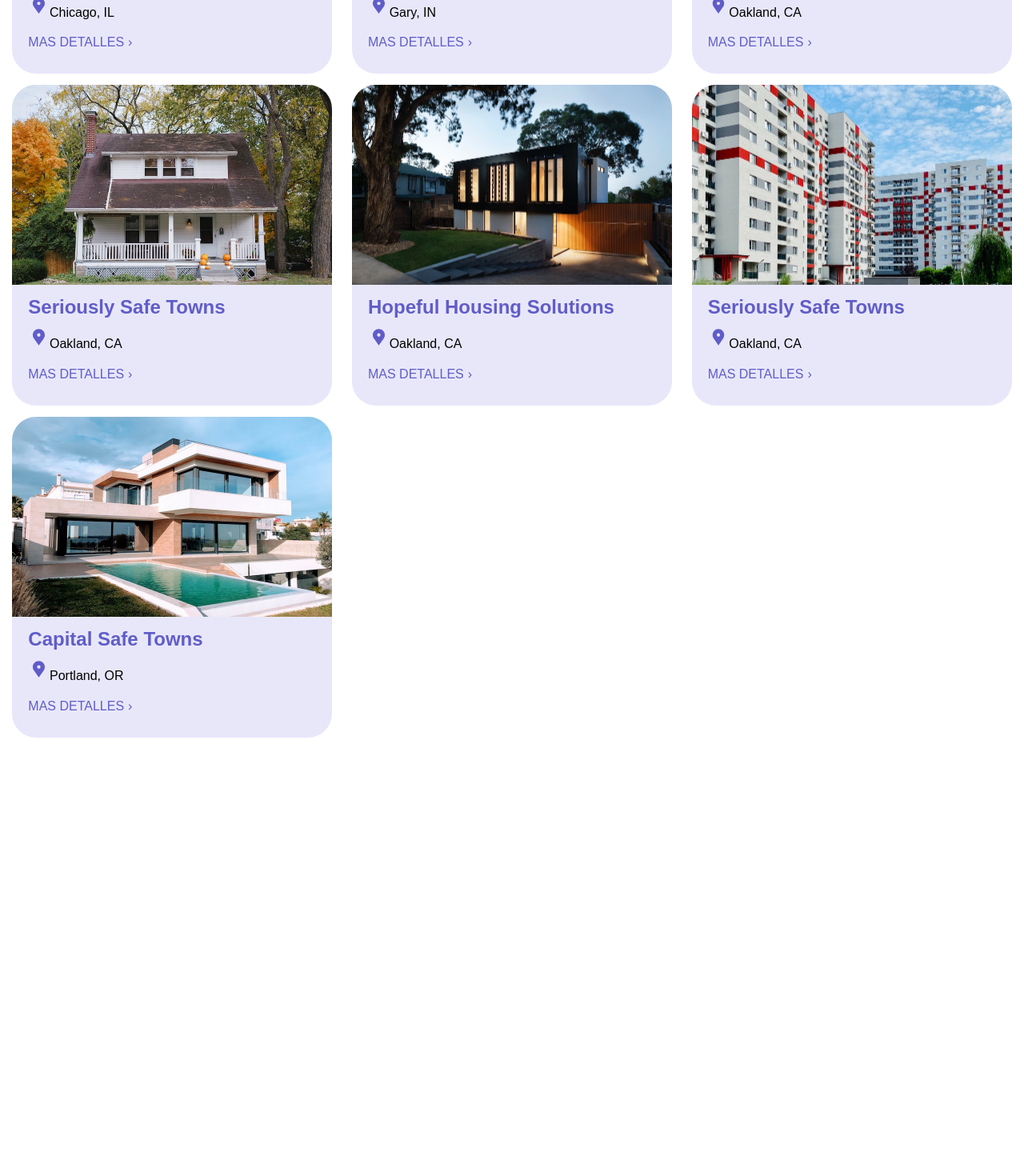
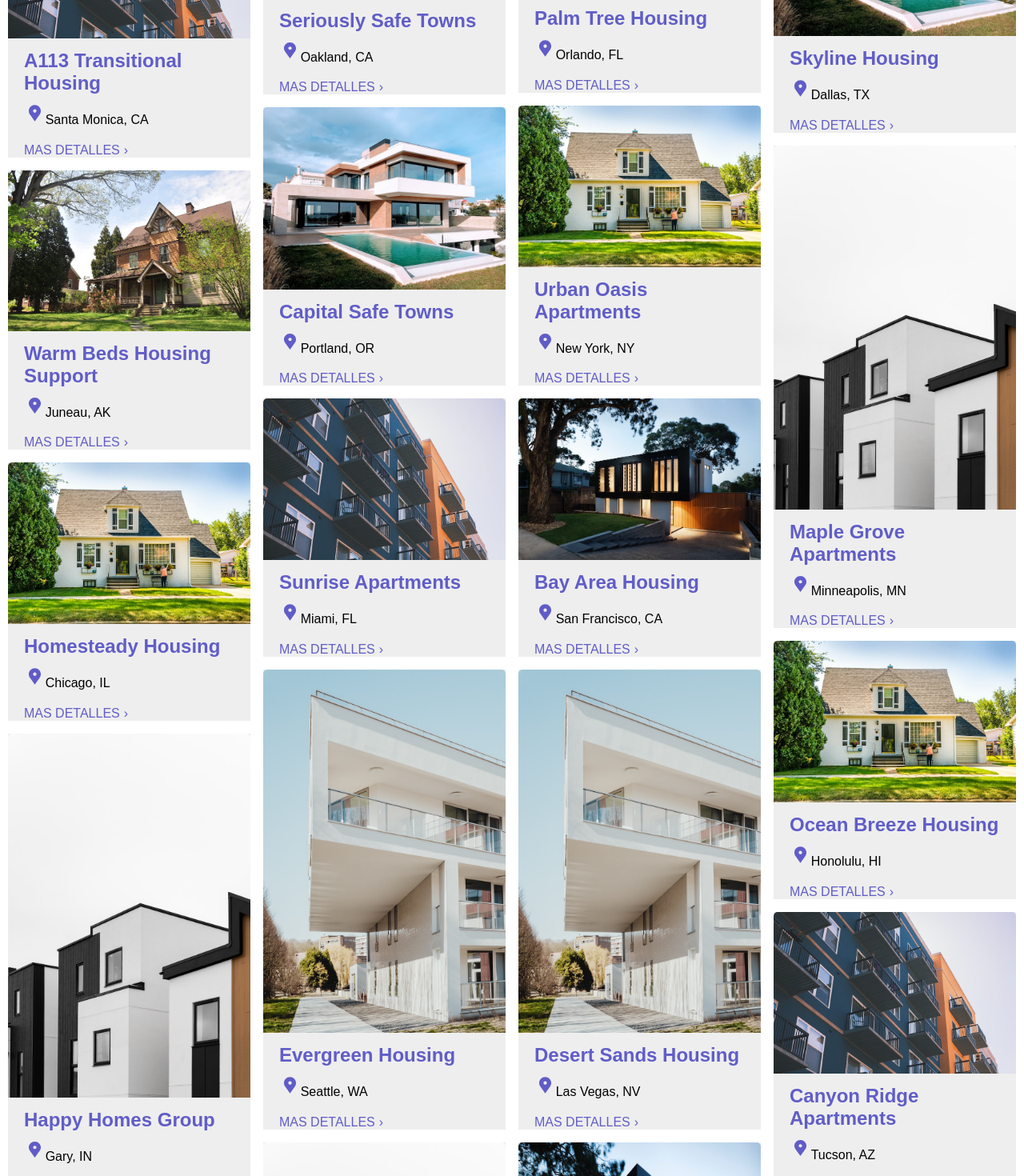
Before and after one commit to eandreschavezb/Real-State-Listings-Angular-Application, an Angular app: page / in a window 1280 px wide. Shown: the part 900-2370 px from the top of the page at 80% size. Before the commit the page ends 1832 px from the top, so only its background shows below. Built offline with nearby package versions, Linux system fonts and the light colour scheme; data requests are answered from the project's data file.

Commit message:
Masonry layout

```diff
--- a/db.json
+++ b/db.json
@@ -99,6 +99,210 @@
             "availableUnits": 6,
             "wifi": true,
             "laundry": true
-        }
+        },
+        {
+                "id": 10,
+                "name": "Sunrise Apartments",
+                "city": "Miami",
+                "state": "FL",
+                "photo": "/assets/brandon-griggs-wR11KBaB86U-unsplash.jpg",
+                "availableUnits": 3,
+                "wifi": true,
+                "laundry": false
+            },
+            {
+                "id": 11,
+                "name": "Evergreen Housing",
+                "city": "Seattle",
+                "state": "WA",
+                "photo": "/assets/bernard-hermant-CLKGGwIBTaY-unsplash.jpg",
+                "availableUnits": 7,
+                "wifi": true,
+                "laundry": true
+            },
+            {
+                "id": 12,
+                "name": "Lakeside Residences",
+                "city": "Austin",
+                "state": "TX",
+                "photo": "/assets/krzysztof-hepner-978RAXoXnH4-unsplash.jpg",
+                "availableUnits": 0,
+                "wifi": false,
+                "laundry": true
+            },
+            {
+                "id": 13,
+                "name": "Sunset Villas",
+                "city": "Phoenix",
+                "state": "AZ",
+                "photo": "/assets/i-do-nothing-but-love-lAyXdl1-Wmc-unsplash.jpg",
+                "availableUnits": 5,
+                "wifi": true,
+                "laundry": false
+            },
+            {
+                "id": 14,
+                "name": "Mountain View Housing",
+                "city": "Denver",
+                "state": "CO",
+                "photo": "/assets/phil-hearing-IYfp2Ixe9nM-unsplash.jpg",
+                "availableUnits": 3,
+                "wifi": false,
+                "laundry": true
+            },
+            {
+                "id": 15,
+                "name": "Seaside Apartments",
+                "city": "San Diego",
+                "state": "CA",
+                "photo": "/assets/saru-robert-9rP3mxf8qWI-unsplash.jpg",
+                "availableUnits": 8,
+                "wifi": true,
+                "laundry": true
+            },
+            {
+                "id": 16,
+                "name": "Palm Tree Housing",
+                "city": "Orlando",
+                "state": "FL",
+                "photo": "/assets/webaliser-_TPTXZd9mOo-unsplash.jpg",
+                "availableUnits": 2,
+                "wifi": true,
+                "laundry": false
+            },
+            {
+                "id": 17,
+                "name": "Urban Oasis Apartments",
+                "city": "New York",
+                "state": "NY",
+                "photo": "/assets/ian-macdonald-W8z6aiwfi1E-unsplash.jpg",
+                "availableUnits": 1,
+                "wifi": true,
+                "laundry": true
+            },
+            {
+                "id": 18,
+                "name": "Bay Area Housing",
+                "city": "San Francisco",
+                "state": "CA",
+                "photo": "/assets/r-architecture-GGupkreKwxA-unsplash.jpg",
+                "availableUnits": 4,
+                "wifi": false,
+                "laundry": true
+            },
+            {
+                "id": 19,
+                "name": "Desert Sands Housing",
+                "city": "Las Vegas",
+                "state": "NV",
+                "photo": "/assets/bernard-hermant-CLKGGwIBTaY-unsplash.jpg",
+                "availableUnits": 6,
+                "wifi": true,
+                "laundry": false
+            },
+            {
+                "id": 20,
+                "name": "Pine Ridge Housing",
+                "city": "Boise",
+                "state": "ID",
+                "photo": "/assets/r-architecture-JvQ0Q5IkeMM-unsplash.jpg",
+                "availableUnits": 3,
+                "wifi": true,
+                "laundry": true
+            },
+            {
+                "id": 21,
+                "name": "City Lights Apartments",
+                "city": "Los Angeles",
+                "state": "CA",
+                "photo": "/assets/phil-hearing-IYfp2Ixe9nM-unsplash.jpg",
+                "availableUnits": 7,
+                "wifi": false,
+                "laundry": true
+            },
+            {
+                "id": 22,
+                "name": "Forest View Housing",
+                "city": "Portland",
+                "state": "OR",
+                "photo": "/assets/i-do-nothing-but-love-lAyXdl1-Wmc-unsplash.jpg",
+                "availableUnits": 2,
+                "wifi": true,
+                "laundry": true
+            },
+            {
+                "id": 23,
+                "name": "Riverbend Residences",
+                "city": "Nashville",
+                "state": "TN",
+                "photo": "/assets/r-architecture-JvQ0Q5IkeMM-unsplash.jpg",
+                "availableUnits": 5,
+                "wifi": false,
+                "laundry": false
+            },
+            {
+                "id": 24,
+                "name": "Skyline Housing",
+                "city": "Dallas",
+                "state": "TX",
+                "photo": "/assets/webaliser-_TPTXZd9mOo-unsplash.jpg",
+                "availableUnits": 4,
+                "wifi": true,
+                "laundry": false
+            },
+            {
+                "id": 25,
+                "name": "Maple Grove Apartments",
+                "city": "Minneapolis",
+                "state": "MN",
+                "photo": "/assets/krzysztof-hepner-978RAXoXnH4-unsplash.jpg",
+                "availableUnits": 1,
+                "wifi": true,
+                "laundry": true
+            },
+            {
+                "id": 26,
+                "name": "Ocean Breeze Housing",
+                "city": "Honolulu",
+                "state": "HI",
+                "photo": "/assets/ian-macdonald-W8z6aiwfi1E-unsplash.jpg",
+                "availableUnits": 0,
+                "wifi": true,
+                "laundry": false
+            },
+            {
+                "id": 27,
+                "name": "Canyon Ridge Apartments",
+                "city": "Tucson",
+                "state": "AZ",
+                "photo": "/assets/brandon-griggs-wR11KBaB86U-unsplash.jpg",
+                "availableUnits": 6,
+                "wifi": false,
+                "laundry": true
+            },
+            {
+                "id": 28,
+                "name": "Hilltop Homes",
+                "city": "Salt Lake City",
+                "state": "UT",
+                "photo": "/assets/saru-robert-9rP3mxf8qWI-unsplash.jpg",
+                "availableUnits": 3,
+                "wifi": true,
+                "laundry": true
+            },
+            {
+                "id": 29,
+                "name": "Riverstone Housing",
+                "city": "Spokane",
+                "state": "WA",
+                "photo": "/assets/ian-macdonald-W8z6aiwfi1E-unsplash.jpg",
+                "availableUnits": 5,
+                "wifi": true,
+                "laundry": false
+            }
+
+
+
+
     ]
 }
--- a/src/app/home/home.component.css
+++ b/src/app/home/home.component.css
@@ -1,11 +1,14 @@
 
 .results {
-    display: grid;
+/*     display: grid; *//*
     column-gap: 14px;
-    row-gap: 14px;
-    grid-template-columns: repeat(auto-fill, minmax(400px, 400px));
-    margin-top: 50px;
-    justify-content: space-around;
+    row-gap: 14px; */
+/*     grid-template-columns: repeat(auto-fill, minmax(32.5vw, 600px)); */
+/*     grid-template-columns: repeat(auto-fill, 300px);
+    gap: 10px;
+    justify-content: space-around; */
+    column-count: 4;
+    column-gap: 1em;
   }
 
   input[type="text"] {
--- a/src/app/housing-location/housing-location.component.css
+++ b/src/app/housing-location/housing-location.component.css
@@ -1,18 +1,24 @@
 
 .listing {
-  background: var(--accent-color);
-  border-radius: 30px;
-  padding-bottom: 30px;
+/*   background: var(--accent-color);
+  height: 50vh;
+  border-radius: 5px;
+  padding-bottom: 5px; */
+  background-color: #eee;
+  display: inline-block;
+  margin: 0 0 1em;
+  width: 100%;
+  height: 100%;
 }
 .listing-heading {
   color: var(--primary-color);
   padding: 10px 20px 0 20px;
 }
 .listing-photo {
-  height: 250px;
+  min-height: 150px;
   width: 100%;
-  object-fit: cover;
-  border-radius: 30px 30px 0 0;
+  object-fit: contain;
+  border-radius: 5px 5px 0 0;
 }
 .listing-location {
   padding: 10px 20px 20px 20px;
```
